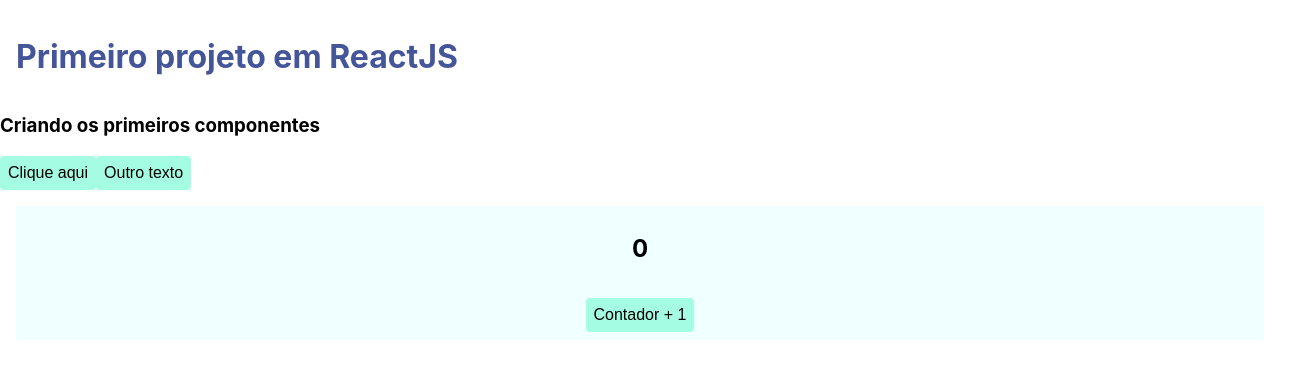
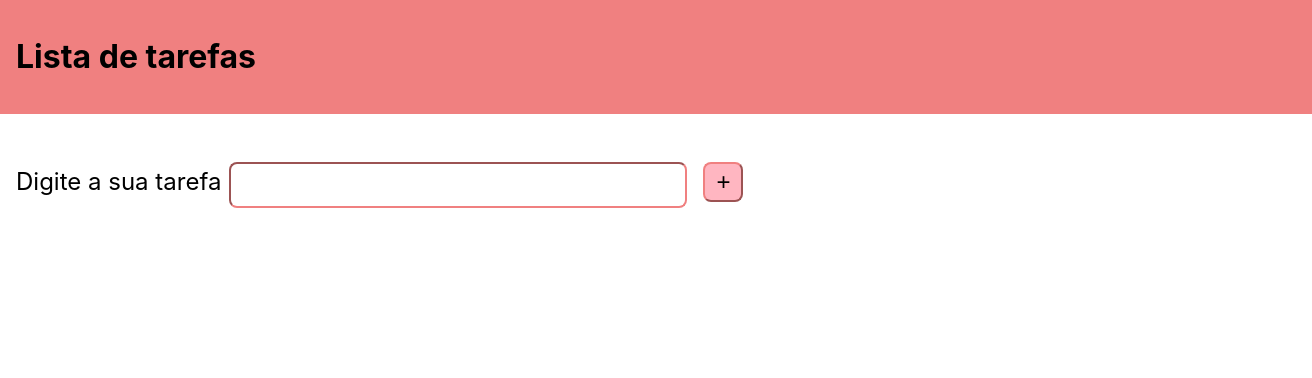
Before and after one commit to claudiaps/Front-end-tads3-2024, a React (Create React App) app in the folder aula-tads/: page / in a window 1280 px wide. Shown: the top 378 px of the page, 1312 px wide, since content can reach past the window. Built offline with nearby package versions, Linux system fonts and the light colour scheme.

Commit message:
inicio: todolist aula 03/06/24

```diff
--- a/aula-tads/src/App.js
+++ b/aula-tads/src/App.js
@@ -1,23 +1,10 @@
 import "./App.css";
-import Button from "./components/Button";
-import Contador from "./components/Contador";
+import ToDoList from "./pages/ToDoList";
 
 function App() {
-  const handleCliqueAqui = () => {
-    console.log("Botão 'clique aqui' clicado");
-  };
-
-  const handleOutroTexto = () => {
-    console.log("Botão 'outro texto' clicado");
-  };
-
   return (
     <div>
-      <h1 className="title">Primeiro projeto em ReactJS</h1>
-      <h3>Criando os primeiros componentes</h3>
-      <Button texto="Clique aqui" onClickButton={handleCliqueAqui} />
-      <Button texto="Outro texto" onClickButton={handleOutroTexto} />
-      <Contador />
+      <ToDoList pageTitle="Lista de tarefas" />
     </div>
   );
 }
--- /dev/null
+++ b/aula-tads/src/pages/BotaoContador.css
@@ -0,0 +1,4 @@
+.title {
+  color: #445599;
+  padding: 16px;
+}
--- /dev/null
+++ b/aula-tads/src/pages/ToDoList.css
@@ -0,0 +1,45 @@
+.header {
+  padding: 16px;
+  width: 100%;
+  background-color: lightcoral;
+  margin-bottom: 32px;
+}
+
+.inputContainer {
+  padding: 16px;
+}
+
+.inputLabel {
+  margin-right: 8px;
+  font-size: 24px;
+}
+
+.input {
+  width: 450px;
+  height: 40px;
+  border-color: lightcoral;
+  border-radius: 8px;
+}
+
+.addButton {
+  width: 40px;
+  height: 40px;
+  background-color: lightpink;
+  font-size: 24px;
+  border-color: lightcoral;
+  border-radius: 8px;
+  margin-left: 16px;
+}
+
+.listItem {
+  padding: 16px;
+  font-size: 20px;
+  background-color: ivory;
+}
+
+.list {
+  display: flex;
+  flex-direction: column;
+  gap: 8px;
+  margin-top: 16px;
+}
--- /dev/null
+++ b/aula-tads/src/pages/ToDoList.js
@@ -0,0 +1,59 @@
+import { useState } from "react";
+
+import "./ToDoList.css";
+
+const ListItem = ({ toDoItem }) => {
+  return (
+    <div
+      className="listItem"
+      style={toDoItem.done ? { backgroundColor: "#b6ebb5" } : null}
+    >
+      {toDoItem.name}
+    </div>
+  );
+};
+
+const ToDoList = ({ pageTitle }) => {
+  const [toDoList, setToDoList] = useState([]);
+  const [inputValue, setInputValue] = useState();
+
+  const onInputChange = (event) => {
+    setInputValue(event.target.value);
+  };
+
+  const onClickAddTask = () => {
+    if (!inputValue) return;
+    setToDoList([...toDoList, { name: inputValue, done: false }]);
+    setInputValue("");
+  };
+
+  return (
+    <div>
+      <div className="header">
+        <h1>{pageTitle}</h1>
+      </div>
+      <div className="inputContainer">
+        <label htmlFor="taskText" className="inputLabel">
+          Digite a sua tarefa
+        </label>
+        <input
+          id="taskText"
+          name="taskText"
+          className="input"
+          value={inputValue}
+          onChange={onInputChange}
+        />
+        <button className="addButton" onClick={onClickAddTask}>
+          +
+        </button>
+      </div>
+      <div className="list">
+        {toDoList.map((toDoItem) => (
+          <ListItem toDoItem={toDoItem} />
+        ))}
+      </div>
+    </div>
+  );
+};
+
+export default ToDoList;
```
Also changed, not shown: aula-tads/src/pages/BotaoContador.js (added, +25 -0 lines).
